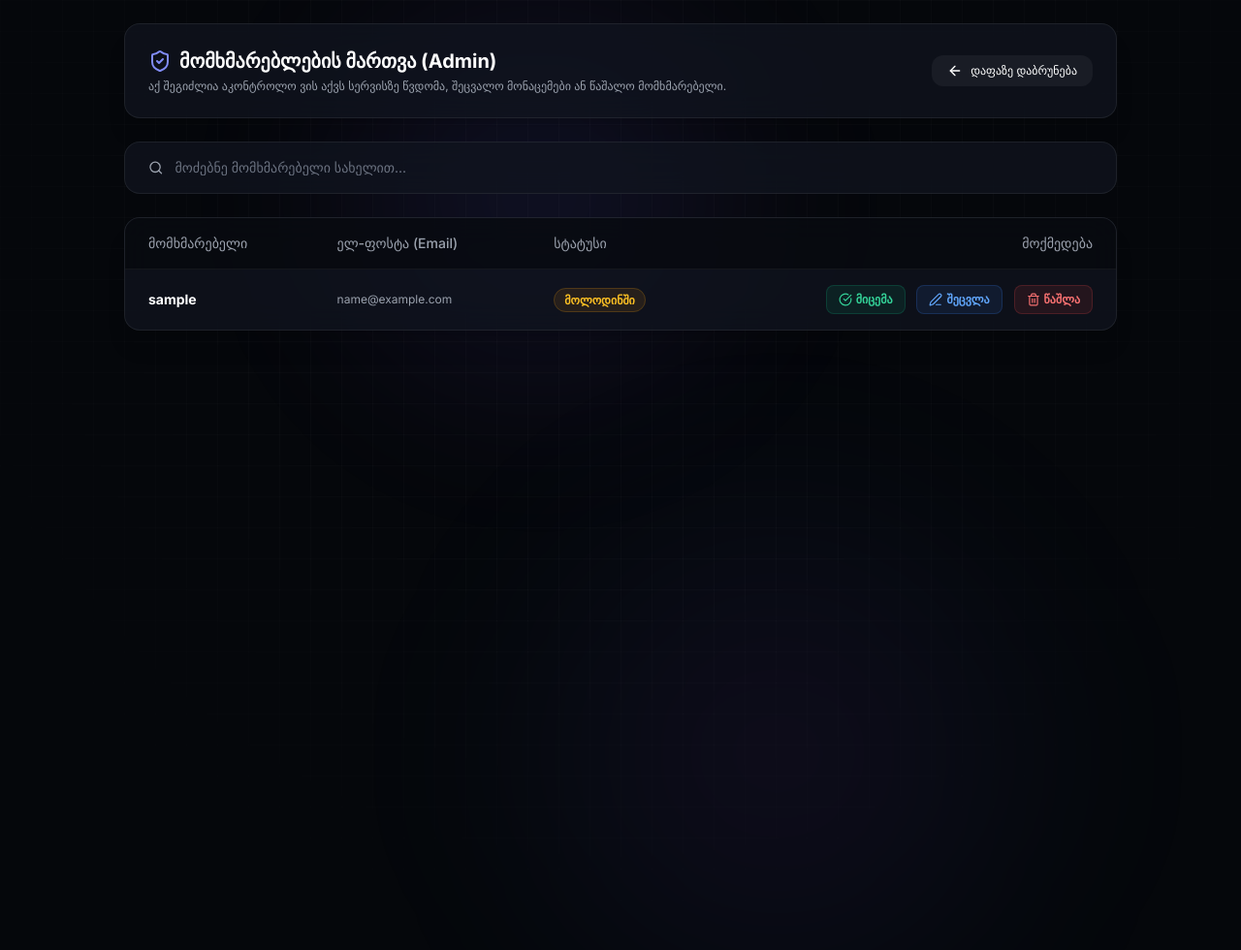
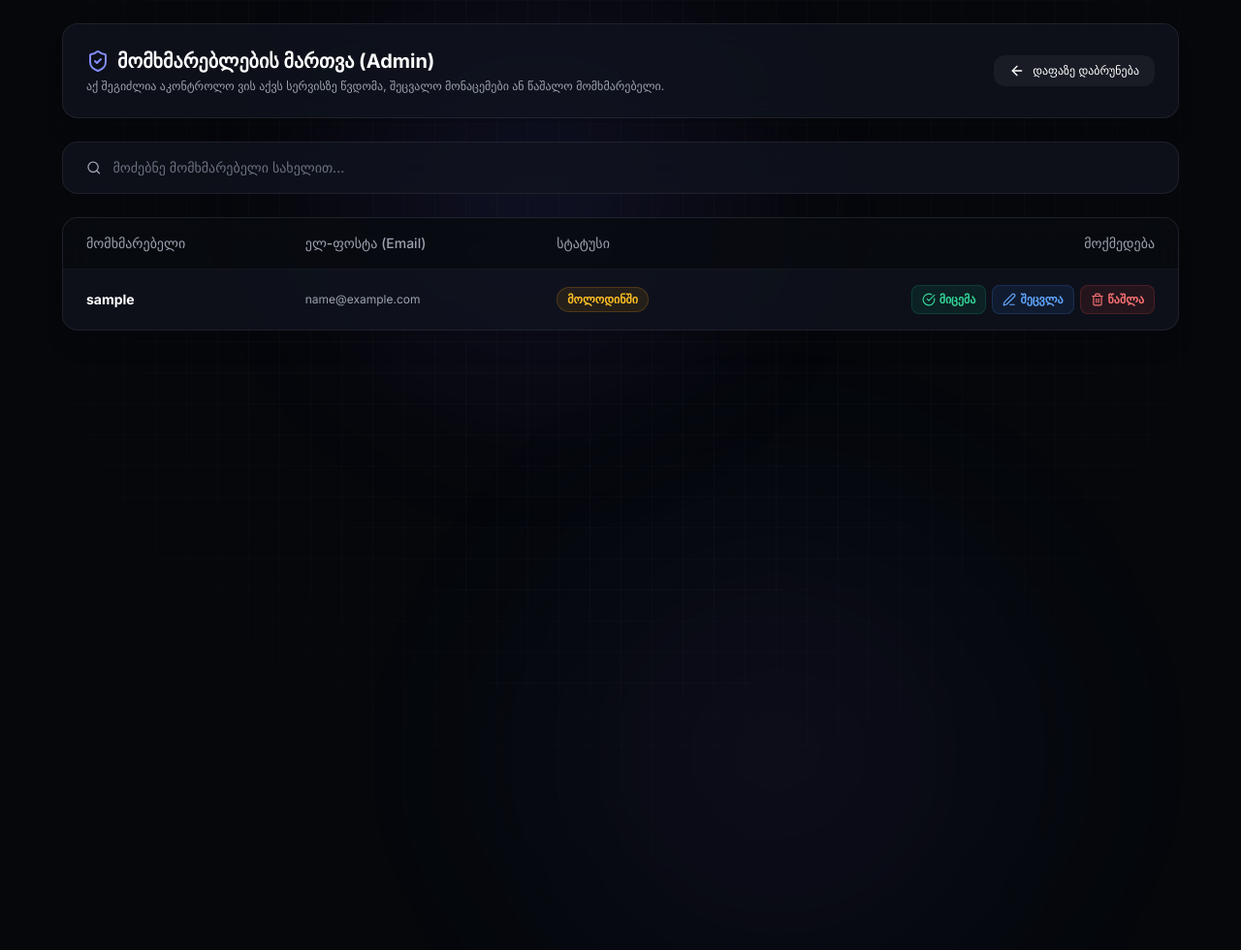
Before and after one commit to sandrika9/trading-site, a Flask app: page /admin/users in a window 1280 px wide. Shown: the whole page at 97% size. Run offline with Flask 3, Linux system fonts and the light colour scheme; a user stored in the database is signed in; tables that the repository leaves empty hold one stand-in row (values such as "Sample post"); a database or web service that is not in the repository returns one stand-in record (values such as "Sample title"); some libraries are stand-ins or nearby versions.

Commit message:
Update admin_users.html

```diff
--- a/templates/admin_users.html
+++ b/templates/admin_users.html
@@ -58,7 +58,7 @@
         <div class="bg-grid"></div>
     </div>
 
-    <div class="max-w-5xl mx-auto space-y-6">
+    <div class="max-w-6xl mx-auto space-y-6">
         <!-- ჰედერი -->
         <div class="flex flex-col sm:flex-row justify-between items-start sm:items-center gap-4 glass-panel p-6 rounded-2xl shadow-xl">
             <div>
@@ -93,39 +93,42 @@
                     {% for u in users %}
                     <tr class="hover:bg-white/[0.02] transition user-row">
                         <td class="px-6 py-4 font-bold text-white username-text">{{ u.username }}</td>
-                        <td class="px-6 py-4 text-gray-400 text-xs">{{ u.email if u.email else 'მითითებული არ არის' }}</td>
-                        <td class="px-6 py-4">
+                        <td class="px-6 py-4 text-gray-400 text-xs truncate max-w-[200px]">{{ u.email if u.email else 'მითითებული არ არის' }}</td>
+                        <td class="px-6 py-4 whitespace-nowrap">
                             {% if u.is_paid == 1 %}
-                                <span class="px-2.5 py-1 rounded-full text-xs font-semibold bg-emerald-500/10 text-emerald-400 border border-emerald-500/20">აქტიური (ნაყიდი)</span>
+                                <span class="px-2.5 py-1 rounded-full text-xs font-semibold bg-emerald-500/10 text-emerald-400 border border-emerald-500/20 inline-block">აქტიური (ნაყიდი)</span>
                             {% else %}
-                                <span class="px-2.5 py-1 rounded-full text-xs font-semibold bg-amber-500/10 text-amber-400 border border-amber-500/20">მოლოდინში</span>
+                                <span class="px-2.5 py-1 rounded-full text-xs font-semibold bg-amber-500/10 text-amber-400 border border-amber-500/20 inline-block">მოლოდინში</span>
                             {% endif %}
                         </td>
-                        <td class="px-6 py-4 text-right space-x-2">
+                        <td class="px-6 py-4 text-right">
+                            <!-- ღილაკების მოწესრიგებული ბლოკი (Grid/Flex) -->
+                            <div class="flex items-center justify-end gap-1.5 flex-wrap">
                                 <!-- სტატუსის ტოგლი -->
                                 <form action="{{ url_for('toggle_user', user_id=u.id) }}" method="POST" class="inline">
                                     {% if u.is_paid == 1 %}
-                                    <button type="submit" title="დაბლოკვა / პრემიუმის მოხსნა" class="px-3 py-1.5 rounded-lg bg-rose-500/10 hover:bg-rose-500/20 text-rose-400 text-xs font-semibold transition border border-rose-500/20 inline-flex items-center gap-1">
+                                        <button type="submit" title="დაბლოკვა" class="px-2.5 py-1.5 rounded-lg bg-rose-500/10 hover:bg-rose-500/20 text-rose-400 text-xs font-semibold transition border border-rose-500/20 inline-flex items-center gap-1">
                                             <i data-lucide="x-circle" class="w-3.5 h-3.5"></i> დაბლოკვა
                                         </button>
                                     {% else %}
-                                    <button type="submit" title="აქტიურზე შეცვლა" class="px-3 py-1.5 rounded-lg bg-emerald-500/10 hover:bg-emerald-500/20 text-emerald-400 text-xs font-semibold transition border border-emerald-500/20 inline-flex items-center gap-1">
+                                        <button type="submit" title="აქტიურზე შეცვლა" class="px-2.5 py-1.5 rounded-lg bg-emerald-500/10 hover:bg-emerald-500/20 text-emerald-400 text-xs font-semibold transition border border-emerald-500/20 inline-flex items-center gap-1">
                                             <i data-lucide="check-circle" class="w-3.5 h-3.5"></i> მიცემა
                                         </button>
                                     {% endif %}
                                 </form>
 
                                 <!-- რედაქტირების ღილაკი -->
-                            <button onclick="openEditModal('{{ u.id }}', '{{ u.username }}', '{{ u.email }}')" class="px-3 py-1.5 rounded-lg bg-blue-500/10 hover:bg-blue-500/20 text-blue-400 text-xs font-semibold transition border border-blue-500/20 inline-flex items-center gap-1">
+                                <button onclick="openEditModal('{{ u.id }}', '{{ u.username }}', '{{ u.email }}')" class="px-2.5 py-1.5 rounded-lg bg-blue-500/10 hover:bg-blue-500/20 text-blue-400 text-xs font-semibold transition border border-blue-500/20 inline-flex items-center gap-1">
                                     <i data-lucide="edit-3" class="w-3.5 h-3.5"></i> შეცვლა
                                 </button>
 
                                 <!-- წაშლის ღილაკი -->
-                            <form action="{{ url_for('delete_user', user_id=u.id) }}" method="POST" class="inline" onsubmit="return confirm('დარწმუნებული ხარ, რომ გინდა ამ მომხმარებლის და მისი ყველა ტრეიდის წაშლა?');">
-                                <button type="submit" class="px-3 py-1.5 rounded-lg bg-red-500/10 hover:bg-red-500/20 text-red-400 text-xs font-semibold transition border border-red-500/20 inline-flex items-center gap-1">
+                                <form action="{{ url_for('delete_user', user_id=u.id) }}" method="POST" class="inline" onsubmit="return confirm('დარწმუნებული ხარ, რომ გინდა ამ მომხმარებლის და მისი მონაცემების წაშლა?');">
+                                    <button type="submit" class="px-2.5 py-1.5 rounded-lg bg-red-500/10 hover:bg-red-500/20 text-red-400 text-xs font-semibold transition border border-red-500/20 inline-flex items-center gap-1">
                                         <i data-lucide="trash-2" class="w-3.5 h-3.5"></i> წაშლა
                                     </button>
                                 </form>
+                            </div>
                         </td>
                     </tr>
                     {% else %}
```
Lines whose indentation alone changed are shown as unchanged.
